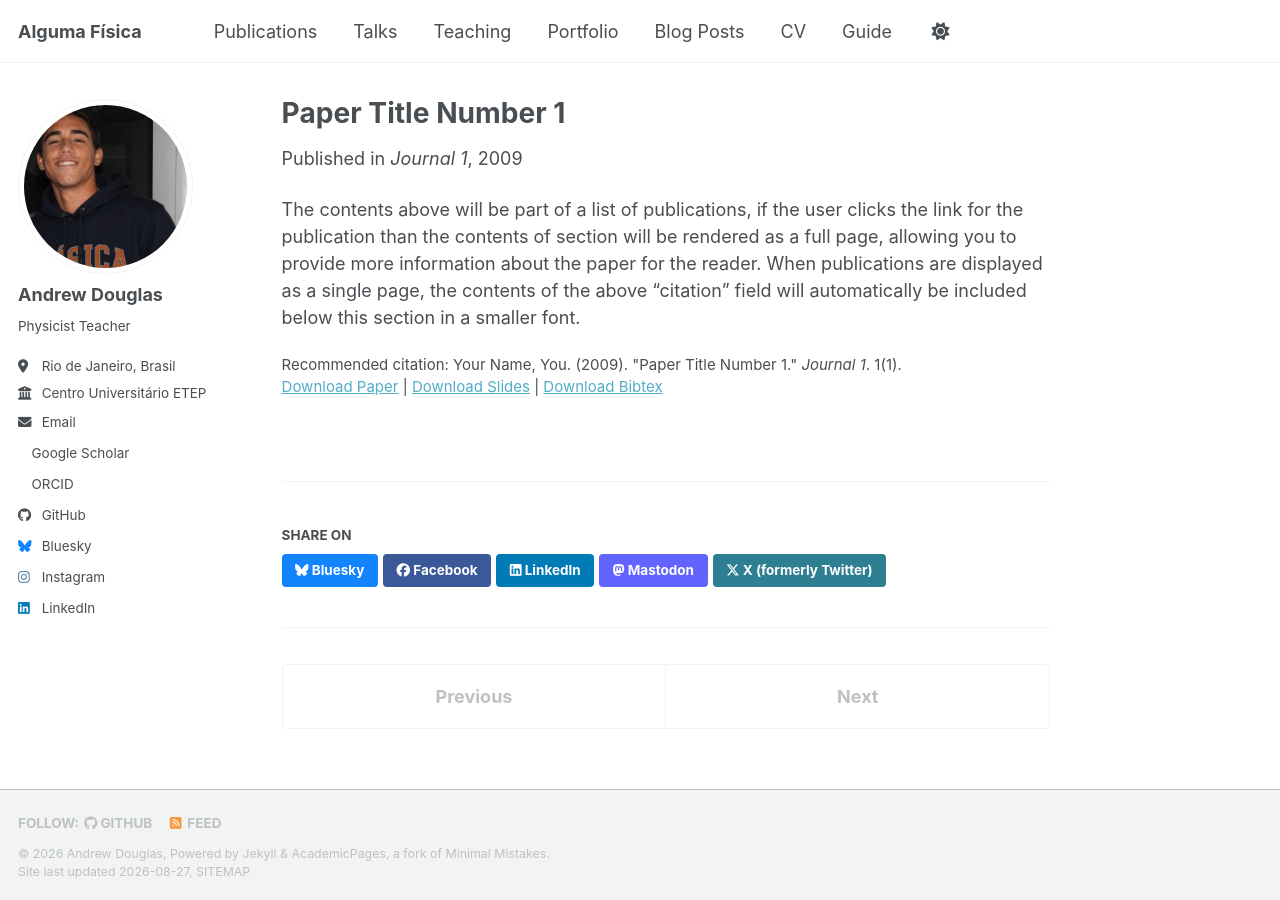
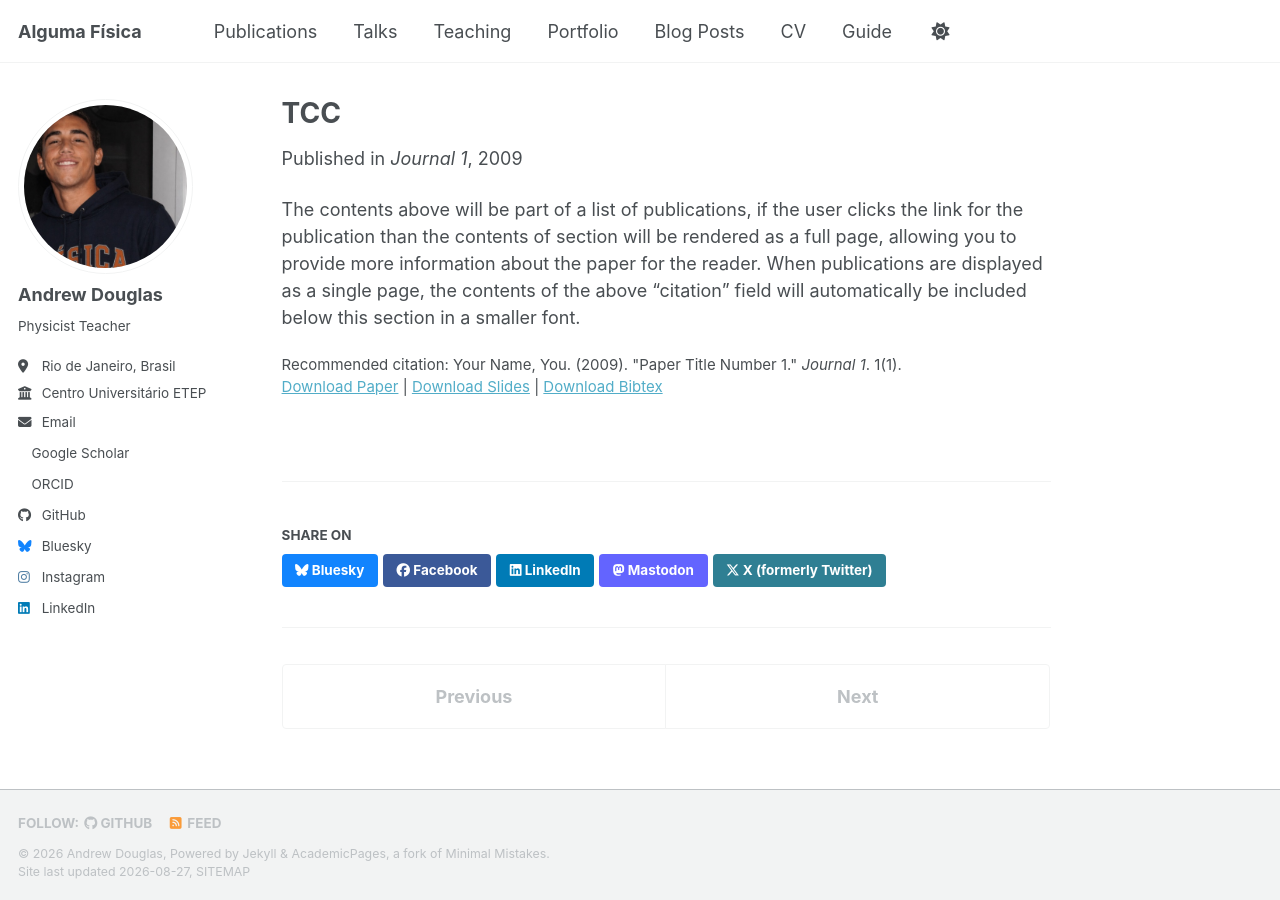
Before and after one commit to AndrewDSAM/AndrewDSAM.github.io, a Jekyll site: the page built from _publications/2009-10-01-paper-title-number-1.md, in a window 1280 px wide. Built offline with Jekyll 4.4.1, drawn with Linux system fonts in a browser that asks for light colours; a style sheet for code colours, icons or effects is not loaded.

Commit message:
Update 2009-10-01-paper-title-number-1.md

```diff
--- a/_publications/2009-10-01-paper-title-number-1.md
+++ b/_publications/2009-10-01-paper-title-number-1.md
@@ -1,13 +1,13 @@
 ---
-title: "Paper Title Number 1"
+title: "TCC"
 collection: publications
 category: manuscripts
 permalink: /publication/2009-10-01-paper-title-number-1
 excerpt: 'This paper is about the number 1. The number 2 is left for future work.'
 date: 2009-10-01
 venue: 'Journal 1'
-slidesurl: 'https://AndrewDSAM/AndrewDSAM.github.io/blob/master/files/TCC_Andrew_%C3%93rbitas_Planet%C3%A1rias_Unificado.pdf'
-paperurl: 'https://AndrewDSAM/AndrewDSAM.github.io/blob/master/files/TCC_Andrew_%C3%93rbitas_Planet%C3%A1rias_Unificado.pdf'
+slidesurl: 'https://github.com/AndrewDSAM/AndrewDSAM.github.io/blob/master/files/TCC_Andrew_%C3%93rbitas_Planet%C3%A1rias_Unificado.pdf'
+paperurl: 'https://github.com/AndrewDSAM/AndrewDSAM.github.io/blob/master/files/TCC_Andrew_%C3%93rbitas_Planet%C3%A1rias_Unificado.pdf'
 bibtexurl: 'https://academicpages.github.io/files/bibtex1.bib'
 citation: 'Your Name, You. (2009). &quot;Paper Title Number 1.&quot; <i>Journal 1</i>. 1(1).'
 ---
```
